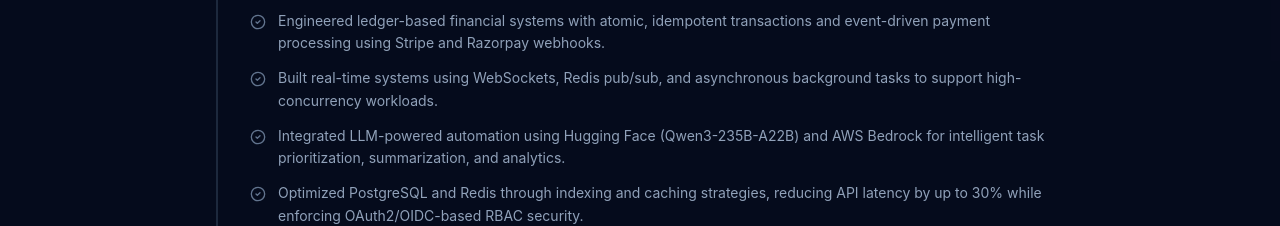
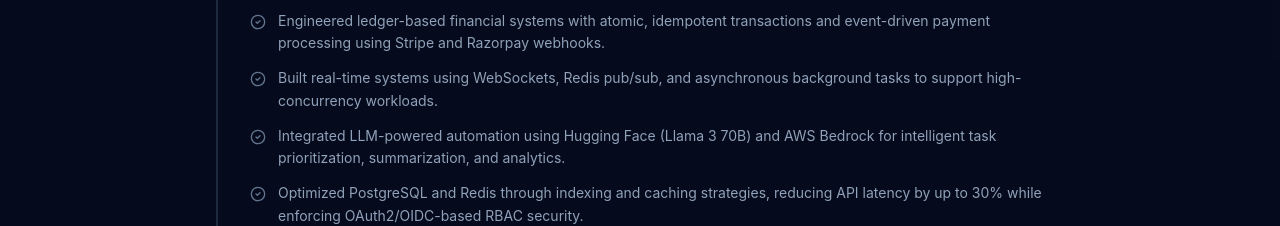
Before and after one commit to Kota-Ashok/Portfolio, a React (Vite) app: page / in a window 1280 px wide. Shown: the part 2480-2706 px from the top of the page. Built offline with nearby package versions, Linux system fonts and the light colour scheme.

Commit message:
Update Experience.tsx

```diff
--- a/src/components/Experience.tsx
+++ b/src/components/Experience.tsx
@@ -12,7 +12,7 @@
         achievements: [
             'Engineered ledger-based financial systems with atomic, idempotent transactions and event-driven payment processing using Stripe and Razorpay webhooks.',
             'Built real-time systems using WebSockets, Redis pub/sub, and asynchronous background tasks to support high-concurrency workloads.',
-            'Integrated LLM-powered automation using Hugging Face (Qwen3-235B-A22B) and AWS Bedrock for intelligent task prioritization, summarization, and analytics.',
+            'Integrated LLM-powered automation using Hugging Face (Llama 3 70B) and AWS Bedrock for intelligent task prioritization, summarization, and analytics.',
             'Optimized PostgreSQL and Redis through indexing and caching strategies, reducing API latency by up to 30% while enforcing OAuth2/OIDC-based RBAC security.'
         ]
     }
```
